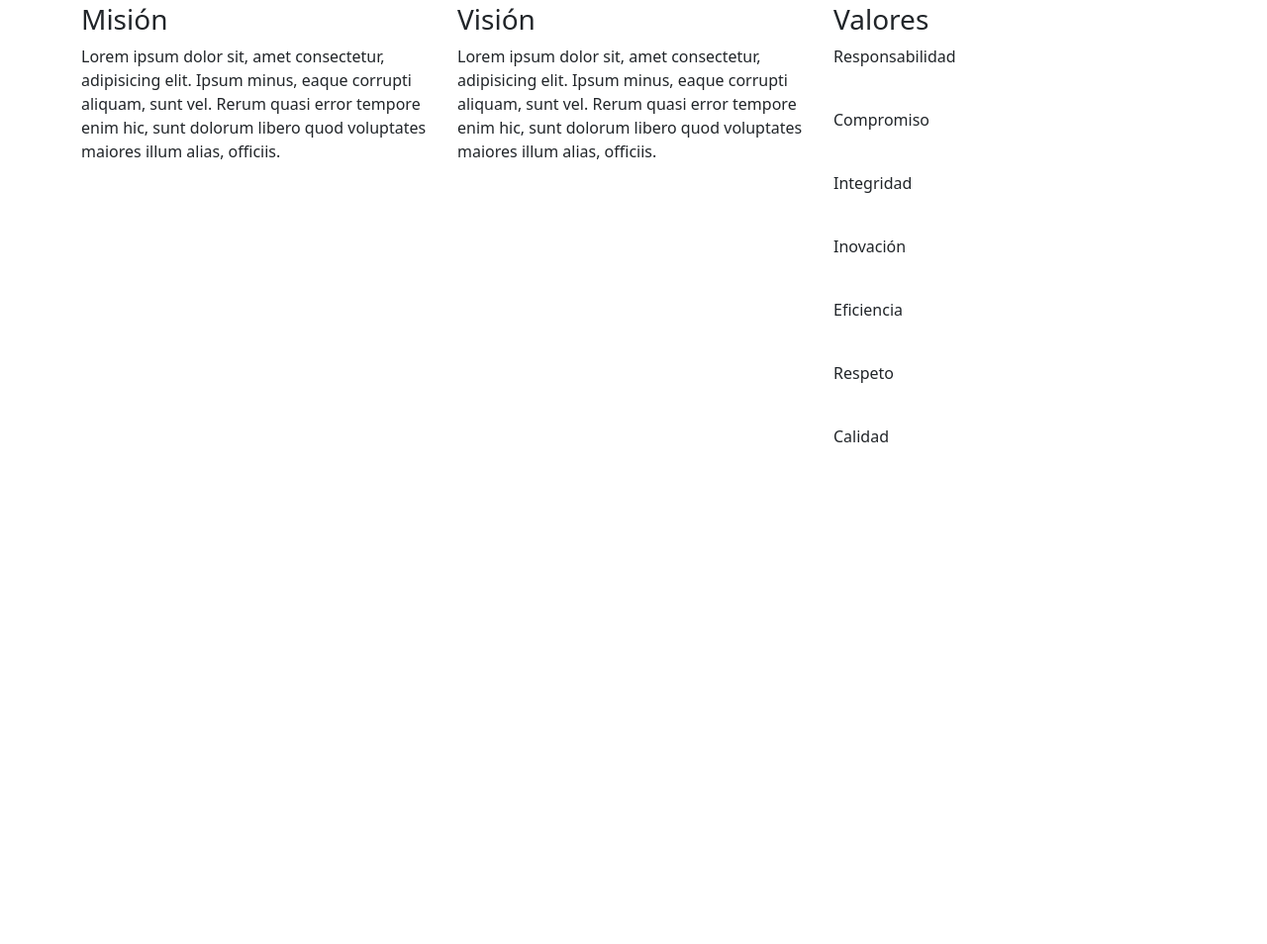
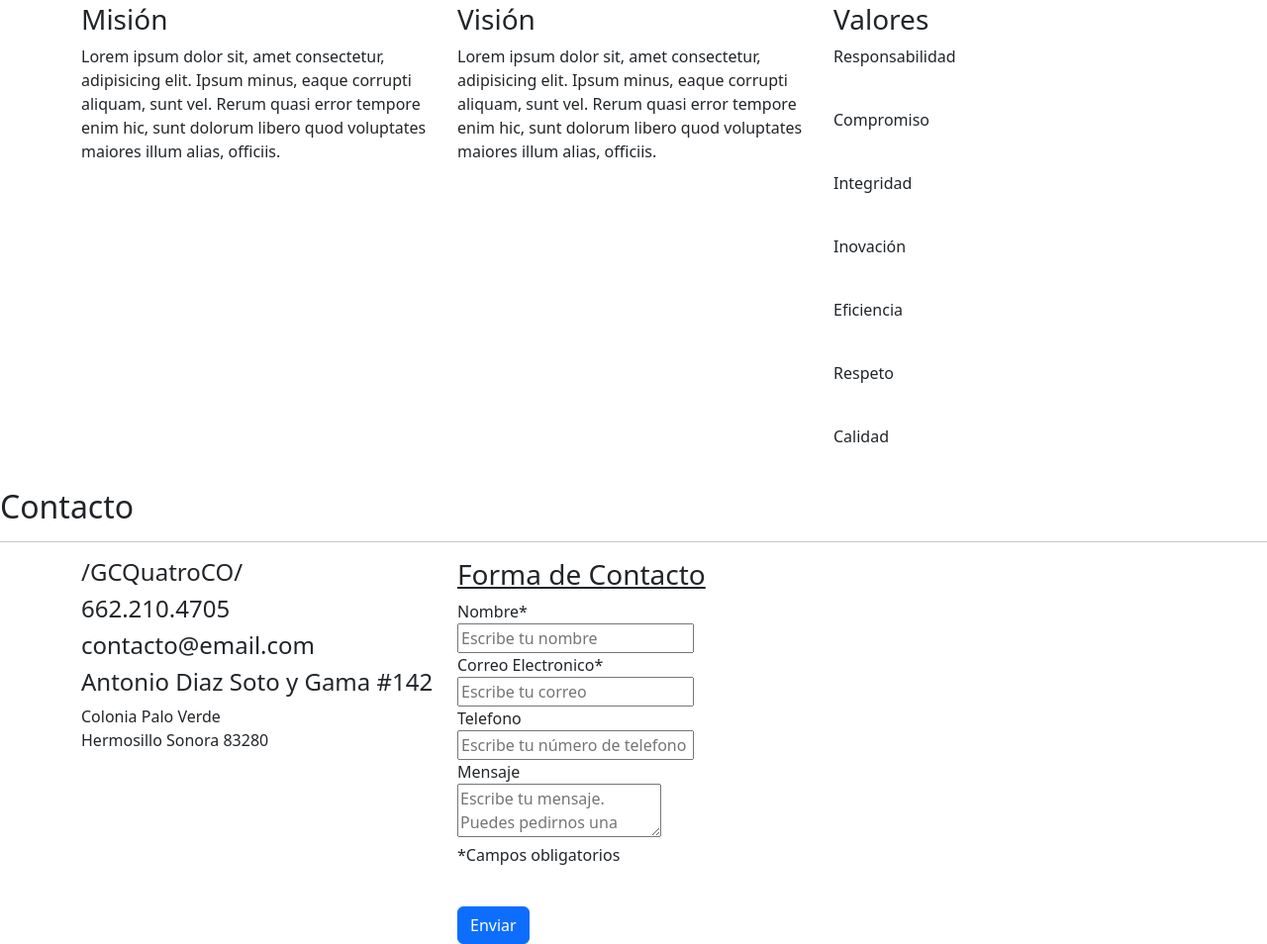
Before and after one commit to jprietofCode/contructora, a plain HTML site: page index.html in a window 1280 px wide. Shown: the part 927-1881 px from the top of the page at 99% size. Before the commit the page ends 1420 px from the top, so only its background shows below. Drawn offline with nearby package versions, Linux system fonts and the light colour scheme.

Commit message:
información de contacto

```diff
--- a/index.html
+++ b/index.html
@@ -98,7 +98,70 @@
 			</div>
 		</div>
 	</section>
-	<section id="contacto-wrapper"></section>
+	<!-- SECTION CONTACT -->
+	<section id="contacto-wrapper">
+		<h2>Contacto</h2>
+		<hr>
+		<div class="container contacto">
+			<div class="row">
+				<!--  4 Column left-->
+				<div class="col-sm-4 col-sm-4-datos">
+					<div class="datos">
+						<h4>/GCQuatroCO/</h4>
+						<h4>662.210.4705</h4>
+						<h4>contacto@email.com</h4>
+						<h4>Antonio Diaz Soto y Gama #142</h4>
+						<div>Colonia Palo Verde
+							<br>
+							Hermosillo Sonora 83280
+						</div>
+					</div>
+				</div>
+				<!-- 8 Column right-->
+				<div class="col-sm-8 col-sm-8-forma">
+					<div class="datos">
+						<h3><u>Forma de Contacto</u></h3>
+					</div>
+					<form action="" class="form-horizontal">
+						<fieldset>
+							<div class="form-group">
+								<label for="yorname" class="col-sm-4 control-label">Nombre*</label>
+								<div class="col-sm-8 col-sm-8-forma">
+									<input type="text" name="yorname" id="yourname" placeholder="Escribe tu nombre" class="from-control input-sm" required>
+								</div>
+							</div>
+							<div class="form-group">
+								<label for="yourmail" class="col-sm-4 control-label">Correo Electronico*</label>
+								<div class="col-sm-8 col-sm-8-forma">
+									<input type="text" name="yourmail" id="yourmail" placeholder="Escribe tu correo" class="from-control input-sm" required>
+								</div>
+							</div>
+							<div class="form-group">
+								<label for="numtel" class="col-sm-4 control-label">Telefono</label>
+								<div class="col-sm-8 col-sm-8-forma">
+									<input type="text" name="numtel" id="numtel" placeholder="Escribe tu número de telefono" class="from-control input-sm" required>
+								</div>
+							</div>
+							<div class="form-group">
+								<label for="mensajetxt" class="col-sm-4 control-label">Mensaje</label>
+								<div class="col-sm-8 col-sm-8-forma">
+									<textarea name="mensajetxt" id="mensajetxt" placeholder="Escribe tu mensaje. Puedes pedirnos una cotización o preguntar tus dudas" class="from-control" required></textarea>
+									<br>
+									<p>*Campos obligatorios</p>
+								</div>
+							</div>
+							<div class="form-group">
+								<label class="col-sm-4 control-label" for="singlebutton"></label>
+								<div class="col-sm-8 col-sm-forma">
+									<button id="singlebutton" name="singlebutton" class="btn btn-primary">Enviar</button>
+								</div>
+							</div>
+						</fieldset>
+					</form>
+				</div>
+			</div>
+		</div>
+	</section>
 	<section id="footer-wrapper"></section>
 	<script src="https://cdn.jsdelivr.net/npm/bootstrap@5.3.0-alpha3/dist/js/bootstrap.bundle.min.js" integrity="sha384-ENjdO4Dr2bkBIFxQpeoTz1HIcje39Wm4jDKdf19U8gI4ddQ3GYNS7NTKfAdVQSZe" crossorigin="anonymous"></script>
 </body>
```
